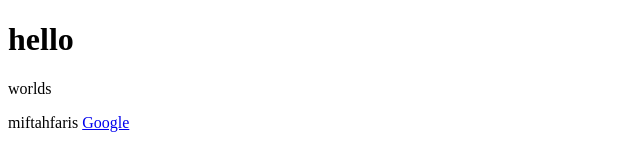
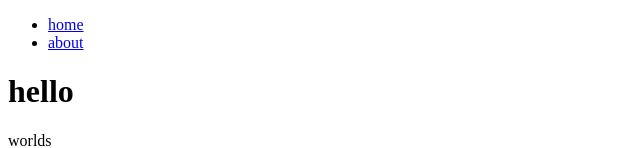
Before and after one commit to miftahmfaris/learn-html, a plain HTML site: page index.html in a window 1280 px wide. Shown: the top 148 px of the page, without its empty margins (0-640 px from the left). Drawn offline with Linux system fonts and the light colour scheme.

Commit message:
add about page

```diff
--- a/index.html
+++ b/index.html
@@ -7,6 +7,14 @@
     <title>Miftah Website</title>
 </head>
 <body>
+    <header>
+        <nav>
+            <ul>
+                <li><a href="./index.html">home</a></li>
+                <li><a href="./about.html">about</a></li>
+            </ul>
+        </nav>
+    </header>
     <h1>hello</h1>
     <p>worlds</p>
     <span>miftah</span><span>faris</span>
```
Also changed, not shown: about.html (added, +22 -0 lines).
